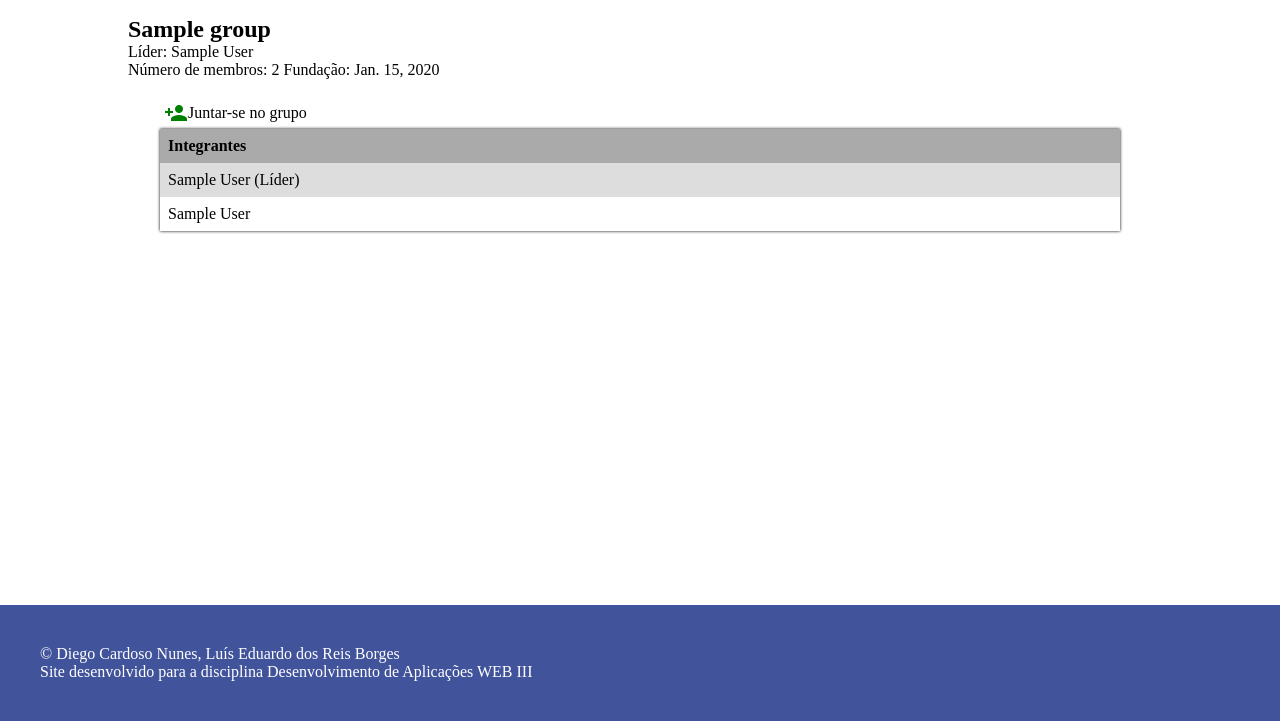
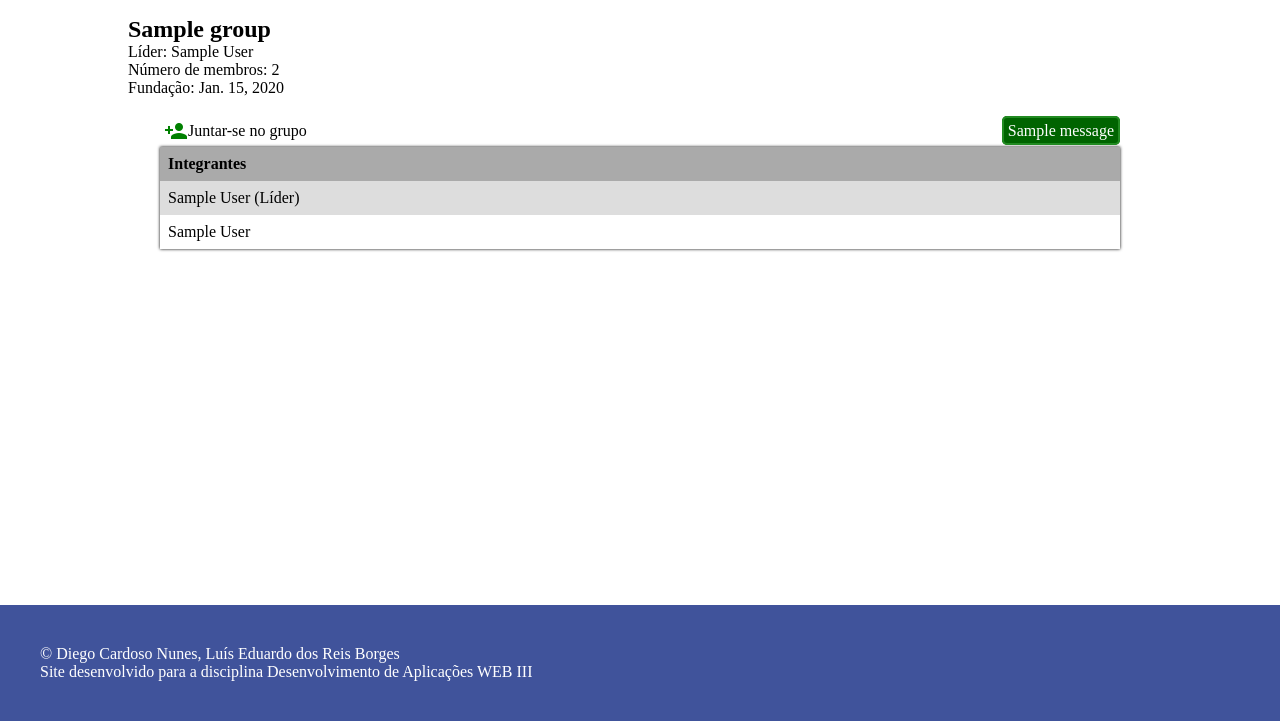
Before and after one commit to ifrs-alunos/team_finder, a Django app: page /match/group/1/ in a window 1280 px wide. Shown: the part 79-800 px from the top of the page. Run offline with Django 3.2, Linux system fonts and the light colour scheme; tables that the repository leaves empty hold one stand-in row (values such as "Sample post"); one stand-in notice (Sample message) is shown.

Commit message:
Bugs corrigidos

```diff
--- a/team_finder/team_finder/static/core/css/base.css
+++ b/team_finder/team_finder/static/core/css/base.css
@@ -119,22 +119,24 @@ form:not(.default) button {
     cursor: pointer;
 }
 
-span.error {
+span.tag {
+	width: fit-content;
+	padding: .25em;
+	border-radius: 5px;
+	border-width: 2px;
+	border-style: solid;
+}
+
+span.tag.error {
 	color: white;
 	background-color: darkred;
-	width: fit-content;
-	padding: .25em;
-	border: 2px solid indianred;
-	border-radius: 5px;
+	border-color: indianred;
 }
 
-span.success {
+span.tag.success {
 	color: white;
 	background-color: darkgreen;
-	width: fit-content;
-	padding: .25em;
-	border: 2px solid forestgreen;
-	border-radius: 5px;
+	border-color: forestgreen;
 }
 
 span.error ul {
--- a/team_finder/tinder/templates/tinder/create_groups.html
+++ b/team_finder/tinder/templates/tinder/create_groups.html
@@ -11,7 +11,8 @@
         <form method="POST">
             {% csrf_token %}
             {{ form.leader }}
-            {{form.name.label_tag}} <span class="error">{{ form.name.errors }}</span>
+            {{form.name.label_tag}}
+            <span class="error">{{ form.name.errors }}</span>
             {{ form.name }}
 
             <label for="id_private" class="private-box">
--- a/team_finder/tinder/templates/tinder/group_detail.html
+++ b/team_finder/tinder/templates/tinder/group_detail.html
@@ -8,7 +8,7 @@
 {% block main_content %}
     <h2>{{ group.name }}</h2>
     Líder: {{ group.leader }}<br>
-    Número de membros: {{ group.get_number_of_members }}
+    Número de membros: {{ group.get_number_of_members }}<br>
     Fundação: {{ group.foundation }}
     <br>
     <br>
@@ -22,8 +22,15 @@
                     <a href="{% url 'tinder:join_group' group.id%}"><i class="material-icons">person_add</i>Juntar-se no grupo</a>
                 {% endif %}
             </div>
+            <div class="messages">
+                {% if messages %}
+                    {% for message in messages %}
+                        <span class="tag {{ message.tags }}">{{ message }}</span>
+                    {% endfor %}
+                {% endif %}
+            </div>
+        </div>
 
-        </div>
         <table>
             <thead>
                 <tr>
--- a/team_finder/tinder/templates/tinder/join_confirmation.html
+++ b/team_finder/tinder/templates/tinder/join_confirmation.html
@@ -4,13 +4,13 @@
     <h1>Entrar no grupo {{ group.name }}?</h1>
     {% if messages %}
         {% for message in messages %}
-            <span class="{{ message.tags }}">{{ message }}</span>
+            <span class="{{ message.tags }} tag">{{ message }}</span>
         {% endfor %}
     {% endif %}
     <form method="POST">
         {% csrf_token %}
         {% if group.private %}
-            {{ form }}
+            {{ form.as_p }}
         {% endif %}
         <button>Entrar</button>
     </form>
--- a/team_finder/tinder/templates/tinder/main_menu.html
+++ b/team_finder/tinder/templates/tinder/main_menu.html
@@ -65,11 +65,7 @@
                             {% endfor %}
                             {% for group in member %}
                                 <tr>
-                                    <td>
-                                        <a href="{% url 'tinder:detail_group' group.id%}">
-                                            {{ group.name }}
-                                        </a>
-                                    </td>
+                                    <td>{{ group.name }}</td>
                                     <td>{{ group.leader }}</td>
                                     <td>{{ group.get_number_of_members}}</td>
                                     <td>
--- a/team_finder/tinder/views.py
+++ b/team_finder/tinder/views.py
@@ -125,10 +125,10 @@ def join_group(request, group_id):
     access = False
     if request.method == 'POST':
         if group.private:
-            form = PasswordForm()
+            form = PasswordForm(request.POST)
             if form.is_valid():
                 userpass = form.cleaned_data['password']
-                if userpass != group.password:
+                if userpass == group.password:
                     access = True
         else:
             access = True
@@ -167,7 +167,7 @@ def activity_group_match(request, pk):
     return render(request, 'tinder/activity.html', {'group': group, 'skills': skills, 'levels': levels})
 
 
-class DeleteGroup(UserPassesTestMixin, SuccessMessageMixin, DeleteView):
+class DeleteGroup(UserPassesTestMixin, DeleteView):
     model = Group
     success_url = reverse_lazy('tinder:main_menu')
     success_message = 'Grupo deletado!'
```
